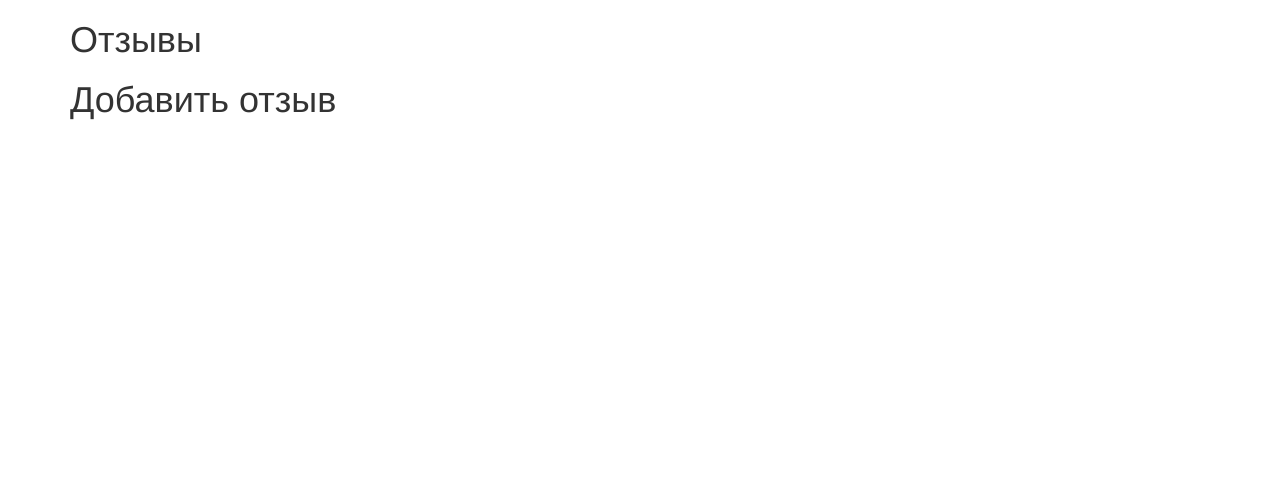
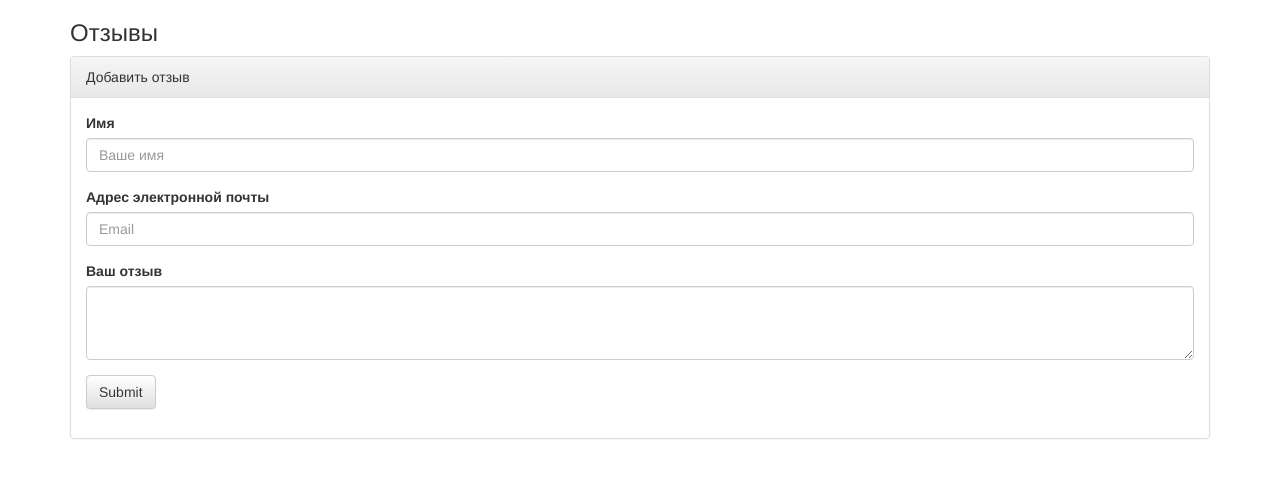
Before and after one commit to sotnikoff/test, a PHP site: page / in a window 1280 px wide. Shown: the top 478 px of the page. Run offline with PHP 8.4, Linux system fonts and the light colour scheme; data that the repository does not hold is empty; some libraries are stand-ins or nearby versions.

Commit message:
Some changes

```diff
--- a/app/Controllers/MainController.php
+++ b/app/Controllers/MainController.php
@@ -36,6 +36,7 @@ class MainController extends Controller
             'email' =>  'www@fff.ru',
             'name'  =>  'DSDSDSD'
         ]);
+        //header('Location: /');
     }
 
 }
--- a/app/Routes/WebRoute.php
+++ b/app/Routes/WebRoute.php
@@ -20,5 +20,11 @@ class WebRoute extends RouteHandle
             'method'        =>      'index',
             'requestMethod' =>      'GET'
         ]);
+        $this->registerPath([
+            'path'          =>      '/store',
+            'controller'    =>      'MainController',
+            'method'        =>      'storeComment',
+            'requestMethod' =>      'POST'
+        ]);
     }
 }
--- a/app/Views/TestView.php
+++ b/app/Views/TestView.php
@@ -8,17 +8,15 @@
     <body>
         <div class="container">
             <div class="lg-12">
-                <h1>Отзывы</h1>
+                <h3>Отзывы</h3>
                 <div class="comments-list">
                     <?php foreach ($comments as $comment):?>
 
                         <div class="media">
                             <p class="pull-right"><small><?=$comment['created_at']?></small></p>
-                            <a class="media-left" href="#">
-                                <img src="http://lorempixel.com/40/40/people/1/">
-                            </a>
+
                             <div class="media-body">
-
+                                <img src="" alt="" width="80px" height="80px">
                                 <h4 class="media-heading user_name"><?=$comment['author_name']?></h4>
                                 <?=$comment['text']?>
 
@@ -30,7 +28,27 @@
                 </div>
             </div>
             <div class="lg-12">
-                <h1>Добавить отзыв</h1>
+                <div class="panel panel-default">
+                    <div class="panel-heading">Добавить отзыв</div>
+                    <div class="panel-body">
+                        <form action="/store" method="post">
+                            <div class="form-group">
+                                <label for="name">Имя</label>
+                                <input type="text" class="form-control" id="name" placeholder="Ваше имя" name="name">
+                            </div>
+                            <div class="form-group">
+                                <label for="email">Адрес электронной почты</label>
+                                <input type="email" class="form-control" id="email" placeholder="Email" name="email">
+                            </div>
+                            <div class="form-group">
+                                <label for="text">Ваш отзыв</label>
+                                <textarea class="form-control" rows="3" id="text" name="text"></textarea>
+                            </div>
+                            <input class="btn btn-default" type="submit" value="Submit">
+                        </form>
+                    </div>
+                </div>
+
             </div>
         </div>
 
```
